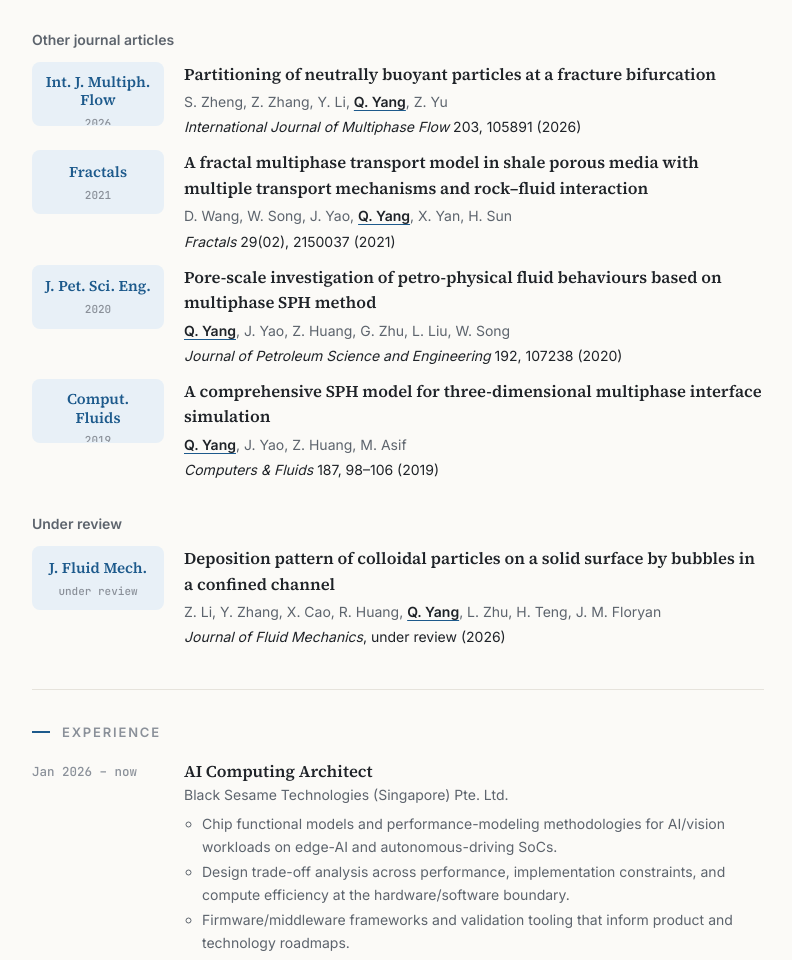
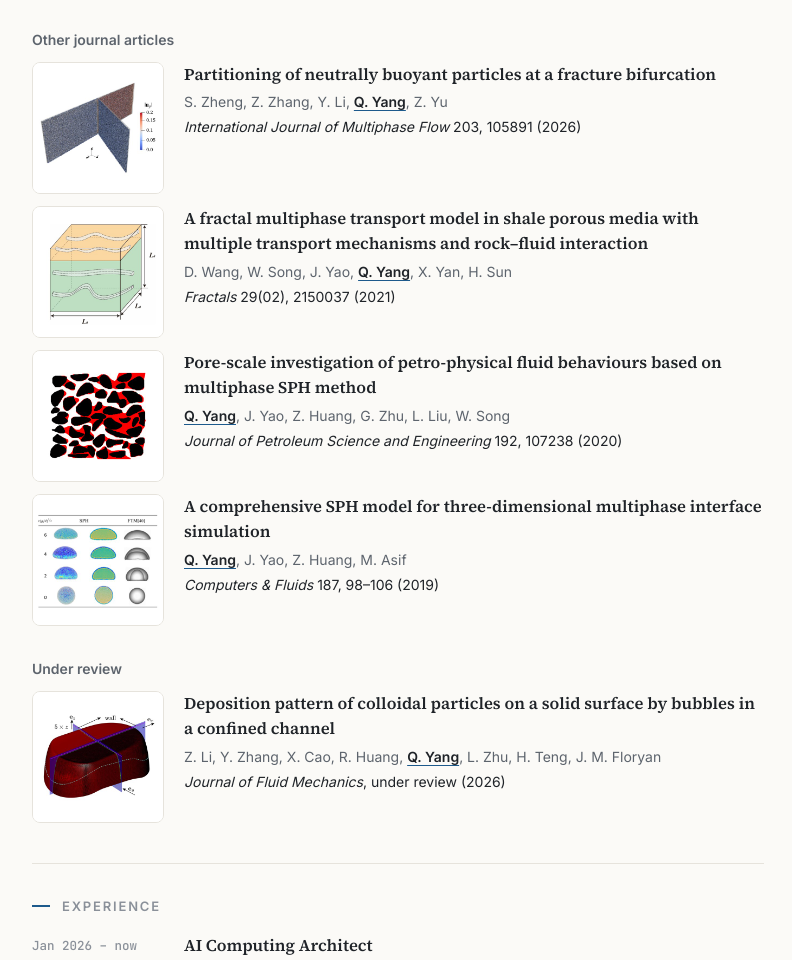
Before and after one commit to qyang2025/qyang2025.github.io, a plain HTML site: page index.html in a window 1280 px wide. Shown: the part 2630-3590 px from the top of the page, without its empty margins (404-1196 px from the left). Drawn offline with Linux system fonts and the light colour scheme.

Commit message:
Add figure thumbnails for the other journal articles
Co-Authored-By: Claude Opus 5.5 <noreply@anthropic.com>
Claude-Session: https://claude.ai/code/session_017p4a3QBnZuZQ18S3dTPyTF

```diff
--- a/assets/css/main.css
+++ b/assets/css/main.css
@@ -133,7 +133,8 @@ a.pub-title:hover { color: var(--accent); }
 .subhead { font: 600 14px var(--sans); color: var(--muted); margin: 34px 0 14px; }
 .pubs.compact { gap: 12px; }
 .pubs.compact .pub { grid-template-columns: 132px minmax(0, 1fr); }
-.pubs.compact .pub-thumb { aspect-ratio: auto; height: 64px; }
+.pub-thumb.fig { background: #fff; }
+.pub-thumb.fig img { object-fit: contain; }
 
 /* ---------- timeline (experience / education) ---------- */
 .tl { list-style: none; margin: 0; padding: 0; display: grid; gap: 22px; }
@@ -191,7 +192,7 @@ footer { margin-top: 12px; padding-top: 22px; border-top: 1px solid var(--line);
   .name { margin-top: 14px; }
   .pub, .pubs.compact .pub { grid-template-columns: 1fr; gap: 10px; }
   .pub-thumb { width: 100%; aspect-ratio: 16 / 7; }
-  .pubs.compact .pub-thumb { display: none; }
+  .pub-thumb.fig { aspect-ratio: 16 / 9; }
   .tl li, .rows li { grid-template-columns: 1fr; gap: 2px; }
   .news li { grid-template-columns: 1fr; gap: 0; }
   .grid2, .gallery { grid-template-columns: 1fr; }
--- a/index.html
+++ b/index.html
@@ -176,7 +176,7 @@
       <h3 class="subhead">Other journal articles</h3>
       <ul class="pubs compact">
         <li class="pub">
-          <div class="pub-thumb venue"><span>Int. J. Multiph. Flow<small>2026</small></span></div>
+          <a class="pub-thumb fig" href="https://doi.org/10.1016/j.ijmultiphaseflow.2026.105891" target="_blank" rel="noopener"><img src="assets/img/pub_ijmf.jpg" alt="Particle velocity in a bifurcating fracture" loading="lazy"></a>
           <div>
             <a class="pub-title" href="https://doi.org/10.1016/j.ijmultiphaseflow.2026.105891" target="_blank" rel="noopener">Partitioning of neutrally buoyant particles at a fracture bifurcation</a>
             <div class="pub-authors">S. Zheng, Z. Zhang, Y. Li, <span class="me">Q. Yang</span>, Z. Yu</div>
@@ -184,7 +184,7 @@
           </div>
         </li>
         <li class="pub">
-          <div class="pub-thumb venue"><span>Fractals<small>2021</small></span></div>
+          <a class="pub-thumb fig" href="https://doi.org/10.1142/S0218348X21500377" target="_blank" rel="noopener"><img src="assets/img/pub_fractal.jpg" alt="Schematic of tortuous capillaries in a shale porous medium" loading="lazy"></a>
           <div>
             <a class="pub-title" href="https://doi.org/10.1142/S0218348X21500377" target="_blank" rel="noopener">A fractal multiphase transport model in shale porous media with multiple transport mechanisms and rock&ndash;fluid interaction</a>
             <div class="pub-authors">D. Wang, W. Song, J. Yao, <span class="me">Q. Yang</span>, X. Yan, H. Sun</div>
@@ -192,7 +192,7 @@
           </div>
         </li>
         <li class="pub">
-          <div class="pub-thumb venue"><span>J. Pet. Sci. Eng.<small>2020</small></span></div>
+          <a class="pub-thumb fig" href="https://www.sciencedirect.com/science/article/pii/S0920410520303235" target="_blank" rel="noopener"><img src="assets/img/pub_jpse.jpg" alt="Pore-scale two-phase fluid distribution in a porous medium" loading="lazy"></a>
           <div>
             <a class="pub-title" href="https://www.sciencedirect.com/science/article/pii/S0920410520303235" target="_blank" rel="noopener">Pore-scale investigation of petro-physical fluid behaviours based on multiphase SPH method</a>
             <div class="pub-authors"><span class="me">Q. Yang</span>, J. Yao, Z. Huang, G. Zhu, L. Liu, W. Song</div>
@@ -200,7 +200,7 @@
           </div>
         </li>
         <li class="pub">
-          <div class="pub-thumb venue"><span>Comput. Fluids<small>2019</small></span></div>
+          <a class="pub-thumb fig" href="https://www.sciencedirect.com/science/article/abs/pii/S0045793019300982" target="_blank" rel="noopener"><img src="assets/img/pub_cf.jpg" alt="SPH simulation of a 3D droplet compared with front-tracking results" loading="lazy"></a>
           <div>
             <a class="pub-title" href="https://www.sciencedirect.com/science/article/abs/pii/S0045793019300982" target="_blank" rel="noopener">A comprehensive SPH model for three-dimensional multiphase interface simulation</a>
             <div class="pub-authors"><span class="me">Q. Yang</span>, J. Yao, Z. Huang, M. Asif</div>
@@ -212,7 +212,7 @@
       <h3 class="subhead">Under review</h3>
       <ul class="pubs compact">
         <li class="pub">
-          <div class="pub-thumb venue"><span>J. Fluid Mech.<small>under review</small></span></div>
+          <div class="pub-thumb fig"><img src="assets/img/pub_jfm.jpg" alt="3D bubble shape in a confined channel" loading="lazy"></div>
           <div>
             <span class="pub-title">Deposition pattern of colloidal particles on a solid surface by bubbles in a confined channel</span>
             <div class="pub-authors">Z. Li, Y. Zhang, X. Cao, R. Huang, <span class="me">Q. Yang</span>, L. Zhu, H. Teng, J. M. Floryan</div>
```
Also changed, not shown: assets/img/pub_cf.jpg (added), assets/img/pub_fractal.jpg (added), assets/img/pub_ijmf.jpg (added), assets/img/pub_jfm.jpg (added), assets/img/pub_jpse.jpg (added).
